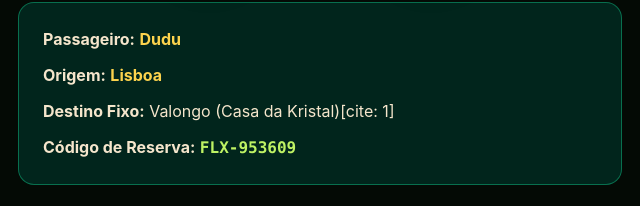
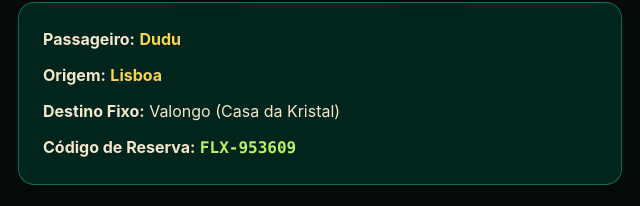
Before and after one commit to DeckPT/Natal, a plain HTML site: page sucesso.html in a window 1280 px wide. Shown: the part 455-661 px from the top of the page, 320-960 px from the left. Drawn offline with nearby package versions, Linux system fonts and the light colour scheme; a web font is replaced by a local one.

Commit message:
Fix HTML encoding issues in sucesso.html

```diff
--- a/sucesso.html
+++ b/sucesso.html
@@ -40,7 +40,7 @@
         <div class="bg-emerald-950/80 border border-emerald-500/50 rounded-2xl p-6 text-left space-y-3 my-6">
             <p><strong>Passageiro:</strong> <span id="displayName" class="text-amber-300 font-bold">Dudu</span></p>
             <p><strong>Origem:</strong> <span id="displayOrigin" class="text-amber-300 font-bold">Lisboa</span></p>
-            <p><strong>Destino Fixo:</strong> Valongo (Casa da Kristal)[cite: 1]</p>
+            <p><strong>Destino Fixo:</strong> Valongo (Casa da Kristal)</p>
             <p><strong>Código de Reserva:</strong> <span id="displayCode" class="font-mono text-lime-300 font-bold">FLX-948210</span></p>
         </div>
 
```
